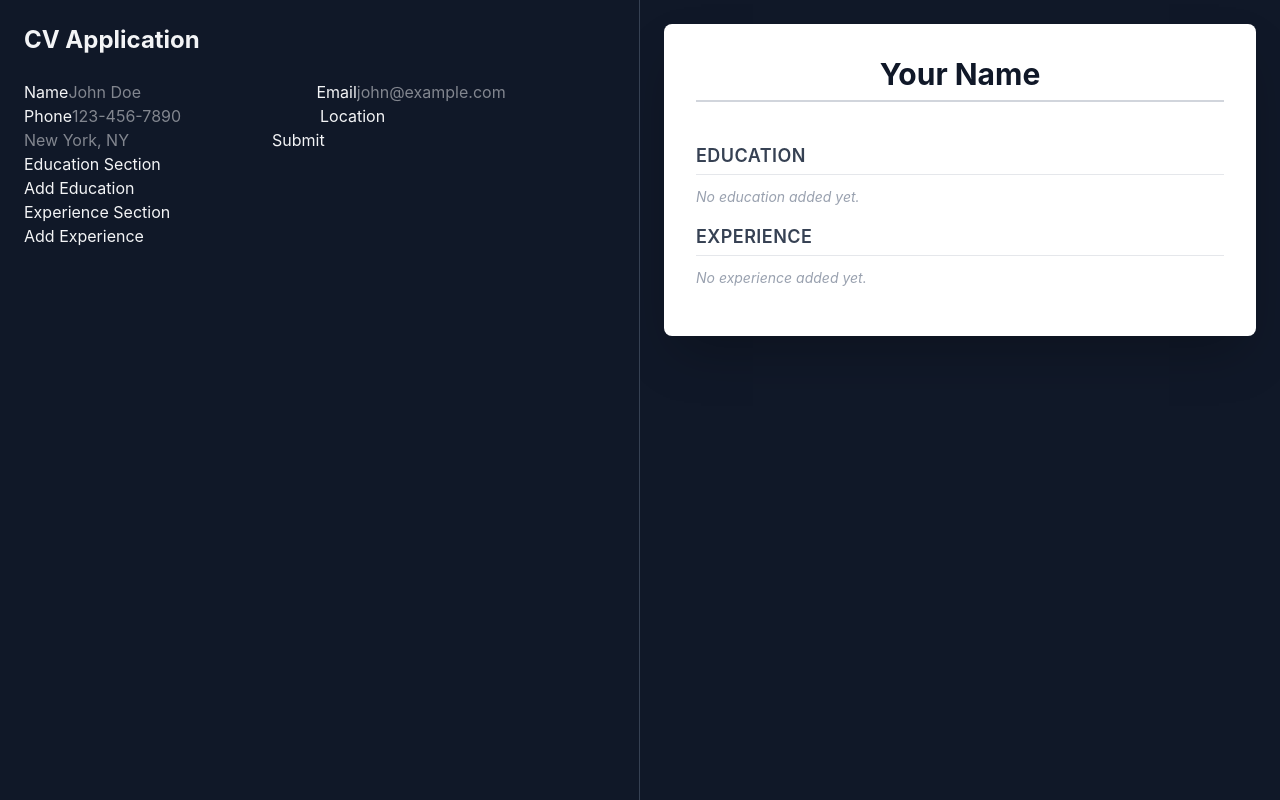
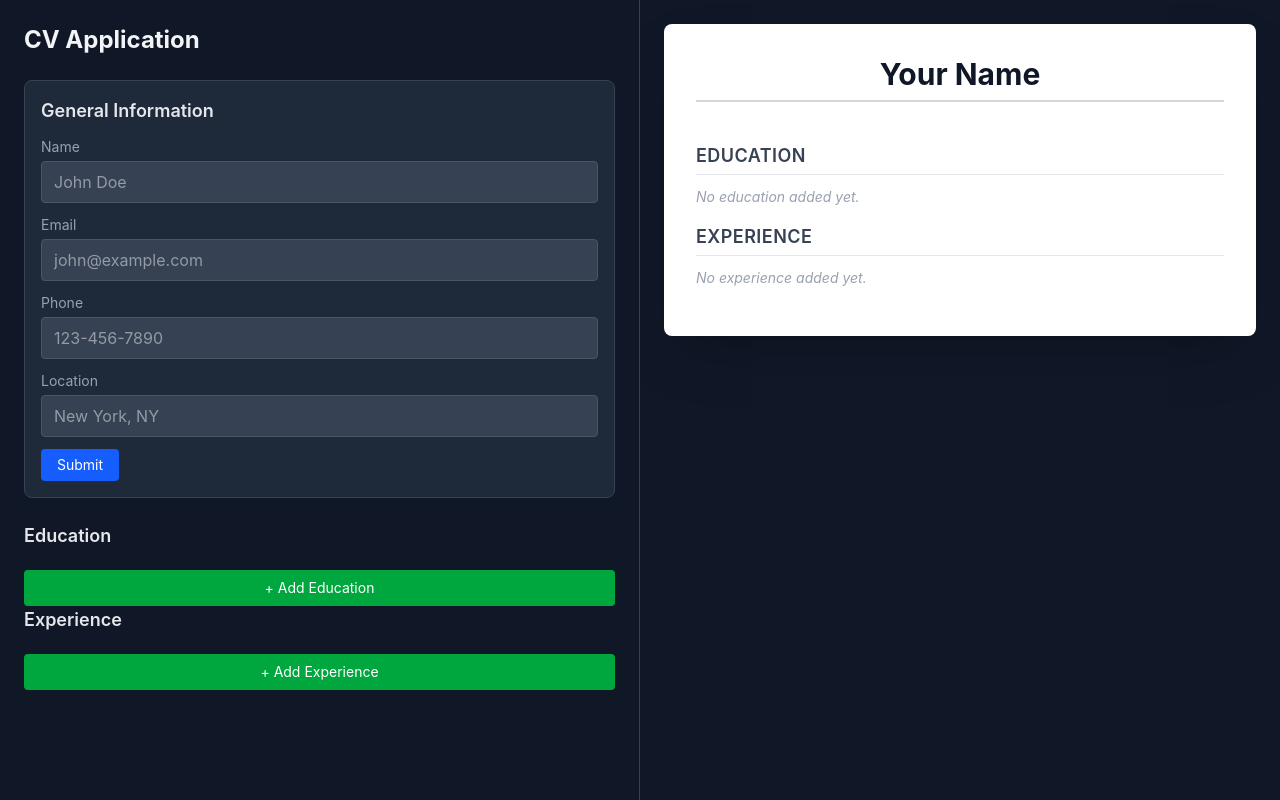
Before and after one commit to BatetDev/top-project-cv-application, a React (Vite) app: page / in a window 1280 px wide. Both pictures are taken after a click on the button "Edit". Built offline with nearby package versions, Linux system fonts and the light colour scheme.

Commit message:
style: apply dark theme to editor panel components

```diff
--- a/src/components/EducationItem.jsx
+++ b/src/components/EducationItem.jsx
@@ -33,10 +33,16 @@ function EducationItem({ data, onSave, onDelete }) {
   };
 
   return (
-    <>
+    <div className='mb-4 bg-gray-800 rounded-lg p-4 border border-gray-700'>
       {isEditing ? (
-        <>
-          <label htmlFor={`school-${data.id}`}>School</label>
+        <div className='space-y-3'>
+          <div>
+            <label
+              htmlFor={`school-${data.id}`}
+              className='block text-sm text-gray-400 mb-1'
+            >
+              School
+            </label>
             <input
               type='text'
               id={`school-${data.id}`}
@@ -44,9 +50,16 @@ function EducationItem({ data, onSave, onDelete }) {
               value={formData.school}
               onChange={handleChange}
               placeholder='Massachusetts Institute of Technology'
+              className='w-full bg-gray-700 text-gray-100 rounded px-3 py-2 border border-gray-600 focus:outline-none focus:border-blue-500'
             />
-
-          <label htmlFor={`title-${data.id}`}>Degree / Title of Study</label>
+          </div>
+          <div>
+            <label
+              htmlFor={`title-${data.id}`}
+              className='block text-sm text-gray-400 mb-1'
+            >
+              Degree / Title
+            </label>
             <input
               type='text'
               id={`title-${data.id}`}
@@ -54,9 +67,16 @@ function EducationItem({ data, onSave, onDelete }) {
               value={formData.title}
               onChange={handleChange}
               placeholder='BSc Computer Science'
+              className='w-full bg-gray-700 text-gray-100 rounded px-3 py-2 border border-gray-600 focus:outline-none focus:border-blue-500'
             />
-
-          <label htmlFor={`location-edu-${data.id}`}>Location</label>
+          </div>
+          <div>
+            <label
+              htmlFor={`location-edu-${data.id}`}
+              className='block text-sm text-gray-400 mb-1'
+            >
+              Location
+            </label>
             <input
               type='text'
               id={`location-edu-${data.id}`}
@@ -64,40 +84,70 @@ function EducationItem({ data, onSave, onDelete }) {
               value={formData.location}
               onChange={handleChange}
               placeholder='Cambridge, MA'
+              className='w-full bg-gray-700 text-gray-100 rounded px-3 py-2 border border-gray-600 focus:outline-none focus:border-blue-500'
             />
-
-          <label htmlFor={`dateFrom-edu-${data.id}`}>Start Date</label>
+          </div>
+          <div>
+            <label
+              htmlFor={`dateFrom-edu-${data.id}`}
+              className='block text-sm text-gray-400 mb-1'
+            >
+              Start Date
+            </label>
             <input
               type='month'
               id={`dateFrom-edu-${data.id}`}
               name='dateFrom'
               value={formData.dateFrom}
               onChange={handleChange}
+              className='w-full bg-gray-700 text-gray-100 rounded px-3 py-2 border border-gray-600 focus:outline-none focus:border-blue-500'
             />
-
-          <label htmlFor={`dateTo-edu-${data.id}`}>End Date</label>
+          </div>
+          <div>
+            <label
+              htmlFor={`dateTo-edu-${data.id}`}
+              className='block text-sm text-gray-400 mb-1'
+            >
+              End Date
+            </label>
             <input
               type='month'
               id={`dateTo-edu-${data.id}`}
               name='dateTo'
               value={formData.dateTo}
               onChange={handleChange}
+              className='w-full bg-gray-700 text-gray-100 rounded px-3 py-2 border border-gray-600 focus:outline-none focus:border-blue-500'
             />
-        </>
+          </div>
+        </div>
       ) : (
-        <>
-          <p>{data.school}</p>
-          <p>{data.location}</p>
-          <p>{data.title}</p>
-          <p>
+        <div className='text-gray-400 text-sm space-y-0.5'>
+          <p className='text-gray-200 font-medium'>
+            {data.school || 'No school set'}
+          </p>
+          <p>{data.title || 'No title set'}</p>
+          {data.location && <p>{data.location}</p>}
+          <p className='text-gray-500'>
             {data.dateFrom} — {data.dateTo}
           </p>
-        </>
+        </div>
       )}
 
-      <button onClick={handleToggle}>{isEditing ? 'Submit' : 'Edit'}</button>
-      <button onClick={() => onDelete(data.id)}>Delete</button>
-    </>
+      <div className='flex gap-2 mt-3'>
+        <button
+          onClick={handleToggle}
+          className='px-4 py-1.5 bg-blue-600 hover:bg-blue-700 text-white text-sm rounded transition-colors'
+        >
+          {isEditing ? 'Submit' : 'Edit'}
+        </button>
+        <button
+          onClick={() => onDelete(data.id)}
+          className='px-4 py-1.5 bg-red-600 hover:bg-red-700 text-white text-sm rounded transition-colors'
+        >
+          Delete
+        </button>
+      </div>
+    </div>
   );
 }
 
--- a/src/components/EducationSection.jsx
+++ b/src/components/EducationSection.jsx
@@ -12,7 +12,7 @@ import EducationItem from './EducationItem';
 function EducationSection({ educationList, onUpdate, onAdd, onDelete }) {
   return (
     <>
-      <h2>Education Section</h2>
+      <h2 className='text-lg font-semibold mb-3 text-gray-200'>Education</h2>
       {educationList.map((entry) => (
         <EducationItem
           key={entry.id}
@@ -21,7 +21,12 @@ function EducationSection({ educationList, onUpdate, onAdd, onDelete }) {
           onDelete={onDelete}
         />
       ))}
-      <button onClick={onAdd}>Add Education</button>
+      <button
+        onClick={onAdd}
+        className='w-full mt-2 px-4 py-2 bg-green-600 hover:bg-green-700 text-white text-sm rounded transition-colors'
+      >
+        + Add Education
+      </button>
     </>
   );
 }
--- a/src/components/ExperienceItem.jsx
+++ b/src/components/ExperienceItem.jsx
@@ -35,10 +35,16 @@ function ExperienceItem({ data, onSave, onDelete }) {
   };
 
   return (
-    <>
+    <div className='mb-4 bg-gray-800 rounded-lg p-4 border border-gray-700'>
       {isEditing ? (
-        <>
-          <label htmlFor={`company-${data.id}`}>Company Name</label>
+        <div className='space-y-3'>
+          <div>
+            <label
+              htmlFor={`company-${data.id}`}
+              className='block text-sm text-gray-400 mb-1'
+            >
+              Company Name
+            </label>
             <input
               type='text'
               id={`company-${data.id}`}
@@ -46,9 +52,16 @@ function ExperienceItem({ data, onSave, onDelete }) {
               value={formData.companyName}
               onChange={handleChange}
               placeholder='Google'
+              className='w-full bg-gray-700 text-gray-100 rounded px-3 py-2 border border-gray-600 focus:outline-none focus:border-blue-500'
             />
-
-          <label htmlFor={`position-${data.id}`}>Position Title</label>
+          </div>
+          <div>
+            <label
+              htmlFor={`position-${data.id}`}
+              className='block text-sm text-gray-400 mb-1'
+            >
+              Position Title
+            </label>
             <input
               type='text'
               id={`position-${data.id}`}
@@ -56,9 +69,16 @@ function ExperienceItem({ data, onSave, onDelete }) {
               value={formData.positionTitle}
               onChange={handleChange}
               placeholder='Software Engineer'
+              className='w-full bg-gray-700 text-gray-100 rounded px-3 py-2 border border-gray-600 focus:outline-none focus:border-blue-500'
             />
-
-          <label htmlFor={`location-exp-${data.id}`}>Location</label>
+          </div>
+          <div>
+            <label
+              htmlFor={`location-exp-${data.id}`}
+              className='block text-sm text-gray-400 mb-1'
+            >
+              Location
+            </label>
             <input
               type='text'
               id={`location-exp-${data.id}`}
@@ -66,9 +86,16 @@ function ExperienceItem({ data, onSave, onDelete }) {
               value={formData.location}
               onChange={handleChange}
               placeholder='Mountain View, CA'
+              className='w-full bg-gray-700 text-gray-100 rounded px-3 py-2 border border-gray-600 focus:outline-none focus:border-blue-500'
             />
-
-          <label htmlFor={`description-${data.id}`}>Description</label>
+          </div>
+          <div>
+            <label
+              htmlFor={`description-${data.id}`}
+              className='block text-sm text-gray-400 mb-1'
+            >
+              Description
+            </label>
             <textarea
               id={`description-${data.id}`}
               name='description'
@@ -76,41 +103,73 @@ function ExperienceItem({ data, onSave, onDelete }) {
               onChange={handleChange}
               placeholder='Main responsibilities and achievements'
               rows={4}
+              className='w-full bg-gray-700 text-gray-100 rounded px-3 py-2 border border-gray-600 focus:outline-none focus:border-blue-500 resize-none'
             />
-
-          <label htmlFor={`dateFrom-exp-${data.id}`}>Start Date</label>
+          </div>
+          <div>
+            <label
+              htmlFor={`dateFrom-exp-${data.id}`}
+              className='block text-sm text-gray-400 mb-1'
+            >
+              Start Date
+            </label>
             <input
               type='month'
               id={`dateFrom-exp-${data.id}`}
               name='dateFrom'
               value={formData.dateFrom}
               onChange={handleChange}
+              className='w-full bg-gray-700 text-gray-100 rounded px-3 py-2 border border-gray-600 focus:outline-none focus:border-blue-500'
             />
-
-          <label htmlFor={`dateTo-exp-${data.id}`}>End Date</label>
+          </div>
+          <div>
+            <label
+              htmlFor={`dateTo-exp-${data.id}`}
+              className='block text-sm text-gray-400 mb-1'
+            >
+              End Date
+            </label>
             <input
               type='month'
               id={`dateTo-exp-${data.id}`}
               name='dateTo'
               value={formData.dateTo}
               onChange={handleChange}
+              className='w-full bg-gray-700 text-gray-100 rounded px-3 py-2 border border-gray-600 focus:outline-none focus:border-blue-500'
             />
-        </>
+          </div>
+        </div>
       ) : (
-        <>
-          <p>{data.companyName}</p>
-          <p>{data.location}</p>
-          <p>{data.positionTitle}</p>
-          <p>{data.description}</p>
-          <p>
+        <div className='text-gray-400 text-sm space-y-0.5'>
+          <p className='text-gray-200 font-medium'>
+            {data.companyName || 'No company set'}
+          </p>
+          <p>{data.positionTitle || 'No position set'}</p>
+          {data.location && <p>{data.location}</p>}
+          {data.description && (
+            <p className='text-gray-500'>{data.description}</p>
+          )}
+          <p className='text-gray-500'>
             {data.dateFrom} — {data.dateTo}
           </p>
-        </>
+        </div>
       )}
 
-      <button onClick={handleToggle}>{isEditing ? 'Submit' : 'Edit'}</button>
-      <button onClick={() => onDelete(data.id)}>Delete</button>
-    </>
+      <div className='flex gap-2 mt-3'>
+        <button
+          onClick={handleToggle}
+          className='px-4 py-1.5 bg-blue-600 hover:bg-blue-700 text-white text-sm rounded transition-colors'
+        >
+          {isEditing ? 'Submit' : 'Edit'}
+        </button>
+        <button
+          onClick={() => onDelete(data.id)}
+          className='px-4 py-1.5 bg-red-600 hover:bg-red-700 text-white text-sm rounded transition-colors'
+        >
+          Delete
+        </button>
+      </div>
+    </div>
   );
 }
 
--- a/src/components/ExperienceSection.jsx
+++ b/src/components/ExperienceSection.jsx
@@ -12,7 +12,7 @@ import ExperienceItem from './ExperienceItem';
 function ExperienceSection({ experienceList, onUpdate, onAdd, onDelete }) {
   return (
     <>
-      <h2>Experience Section</h2>
+      <h2 className='text-lg font-semibold mb-3 text-gray-200'>Experience</h2>
       {experienceList.map((entry) => (
         <ExperienceItem
           key={entry.id}
@@ -21,7 +21,12 @@ function ExperienceSection({ experienceList, onUpdate, onAdd, onDelete }) {
           onDelete={onDelete}
         />
       ))}
-      <button onClick={onAdd}>Add Experience</button>
+      <button
+        onClick={onAdd}
+        className='w-full mt-2 px-4 py-2 bg-green-600 hover:bg-green-700 text-white text-sm rounded transition-colors'
+      >
+        + Add Experience
+      </button>
     </>
   );
 }
--- a/src/components/GeneralInfo.jsx
+++ b/src/components/GeneralInfo.jsx
@@ -26,10 +26,17 @@ function GeneralInfo({ data, setGeneralInfo }) {
   };
 
   return (
-    <>
+    <section className='mb-6 bg-gray-800 rounded-lg p-4 border border-gray-700'>
+      <h2 className='text-lg font-semibold mb-3 text-gray-200'>
+        General Information
+      </h2>
+
       {isEditing ? (
-        <>
-          <label htmlFor='name'>Name</label>
+        <div className='space-y-3'>
+          <div>
+            <label htmlFor='name' className='block text-sm text-gray-400 mb-1'>
+              Name
+            </label>
             <input
               type='text'
               id='name'
@@ -37,9 +44,13 @@ function GeneralInfo({ data, setGeneralInfo }) {
               value={formData.name}
               onChange={handleChange}
               placeholder='John Doe'
+              className='w-full bg-gray-700 text-gray-100 rounded px-3 py-2 border border-gray-600 focus:outline-none focus:border-blue-500'
             />
-
-          <label htmlFor='email'>Email</label>
+          </div>
+          <div>
+            <label htmlFor='email' className='block text-sm text-gray-400 mb-1'>
+              Email
+            </label>
             <input
               type='email'
               id='email'
@@ -47,9 +58,13 @@ function GeneralInfo({ data, setGeneralInfo }) {
               value={formData.email}
               onChange={handleChange}
               placeholder='john@example.com'
+              className='w-full bg-gray-700 text-gray-100 rounded px-3 py-2 border border-gray-600 focus:outline-none focus:border-blue-500'
             />
-
-          <label htmlFor='phone'>Phone</label>
+          </div>
+          <div>
+            <label htmlFor='phone' className='block text-sm text-gray-400 mb-1'>
+              Phone
+            </label>
             <input
               type='tel'
               id='phone'
@@ -57,9 +72,16 @@ function GeneralInfo({ data, setGeneralInfo }) {
               value={formData.phone}
               onChange={handleChange}
               placeholder='123-456-7890'
+              className='w-full bg-gray-700 text-gray-100 rounded px-3 py-2 border border-gray-600 focus:outline-none focus:border-blue-500'
             />
-
-          <label htmlFor='location'>Location</label>
+          </div>
+          <div>
+            <label
+              htmlFor='location'
+              className='block text-sm text-gray-400 mb-1'
+            >
+              Location
+            </label>
             <input
               type='text'
               id='location'
@@ -67,19 +89,26 @@ function GeneralInfo({ data, setGeneralInfo }) {
               value={formData.location}
               onChange={handleChange}
               placeholder='New York, NY'
+              className='w-full bg-gray-700 text-gray-100 rounded px-3 py-2 border border-gray-600 focus:outline-none focus:border-blue-500'
             />
-        </>
+          </div>
+        </div>
       ) : (
-        <>
-          <p>{data.name}</p>
-          <p>{data.email}</p>
-          <p>{data.phone}</p>
-          <p>{data.location}</p>
-        </>
+        <div className='text-gray-400 text-sm space-y-1'>
+          <p>{data.name || 'No name set'}</p>
+          <p>{data.email || 'No email set'}</p>
+          <p>{data.phone || 'No phone set'}</p>
+          <p>{data.location || 'No location set'}</p>
+        </div>
       )}
 
-      <button onClick={handleToggle}>{isEditing ? 'Submit' : 'Edit'}</button>
-    </>
+      <button
+        onClick={handleToggle}
+        className='mt-3 px-4 py-1.5 bg-blue-600 hover:bg-blue-700 text-white text-sm rounded transition-colors'
+      >
+        {isEditing ? 'Submit' : 'Edit'}
+      </button>
+    </section>
   );
 }
 
```
Lines whose indentation alone changed are shown as unchanged.
